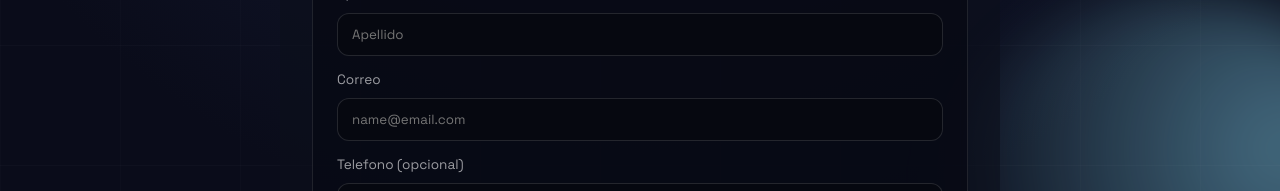
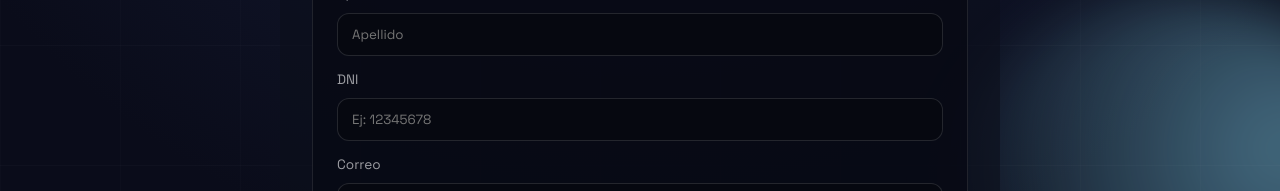
Before and after one commit to dsilva06/proyect-ec, a React app in the folder frontend/: page /register in a window 1280 px wide. Shown: the part 555-746 px from the top of the page. Built offline with nearby package versions, Linux system fonts and the light colour scheme; no server answers; the HTML template or start-up script is replaced by a standard one.

Commit message:
feat: require DNI field in register form

```diff
--- a/frontend/src/pages/public/Register.jsx
+++ b/frontend/src/pages/public/Register.jsx
@@ -11,6 +11,7 @@ export default function Register() {
   const [form, setForm] = useState({
     first_name: '',
     last_name: '',
+    dni: '',
     email: '',
     phone: '',
     password: '',
@@ -124,6 +125,16 @@ export default function Register() {
                   />
                 </label>
                 <label>
+                  DNI
+                  <input
+                    type="text"
+                    placeholder="Ej: 12345678"
+                    value={form.dni}
+                    onChange={(event) => setForm({ ...form, dni: event.target.value })}
+                    required
+                  />
+                </label>
+                <label>
                   Correo
                   <input
                     type="email"
```
